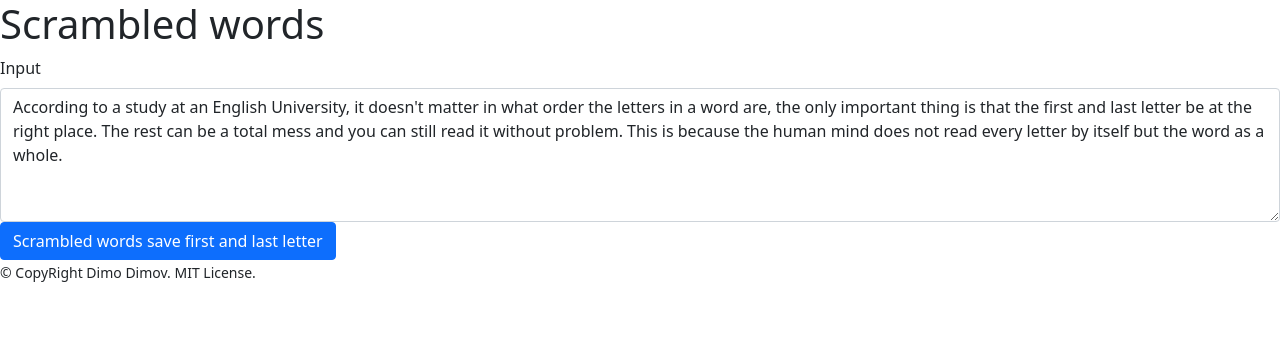
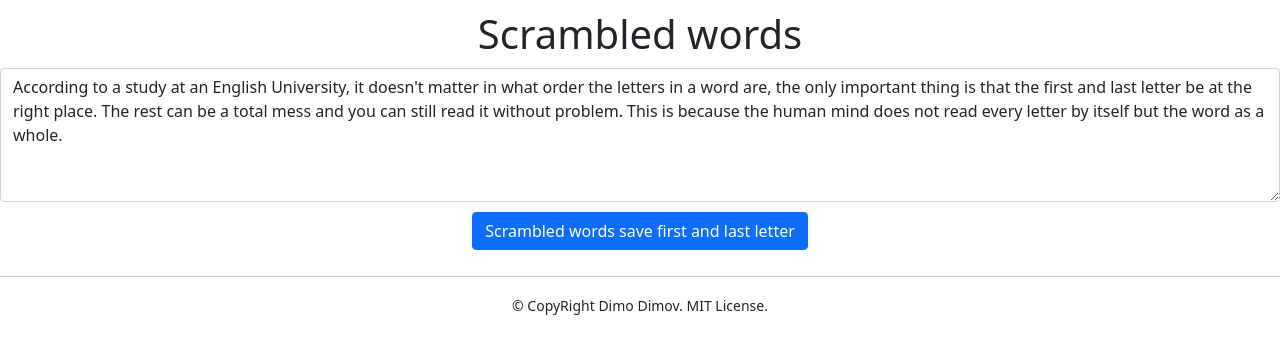
Before and after one commit to DimovDimo/scrambled-words, a plain HTML site: page app/index.html in a window 1280 px wide. Drawn offline with nearby package versions, Linux system fonts and the light colour scheme.

Commit message:
added css for body, h1 & result

```diff
--- a/app/index.html
+++ b/app/index.html
@@ -15,7 +15,6 @@
 	<main>
 		<h1>Scrambled words</h1>
 		<div class="form-outline">
-			<label class="form-label" for="input">Input</label>
 			<textarea class="form-control" id="input"
 				rows="5">According to a study at an English University, it doesn't matter in what order the letters in a word are, the only important thing is that the first and last letter be at the right place. The rest can be a total mess and you can still read it without problem. This is because the human mind does not read every letter by itself but the word as a whole.</textarea>
 		</div>
@@ -23,7 +22,7 @@
 			first and last letter</button>
 		<div id="result"></div>
 	</main>
-
+	<hr>
 	<footer>
 		<small>© CopyRight Dimo Dimov. MIT License.</small>
 	</footer>
--- a/app/resources/css/styles.css
+++ b/app/resources/css/styles.css
@@ -1 +1,11 @@
-/*TODO: textarea css */
+body {
+    text-align: center;
+}
+
+h1, #scrambledWordsSaveFirstAndLastLetter {
+    margin: 10px;
+}
+
+#result {
+    text-align: left;
+}
```
